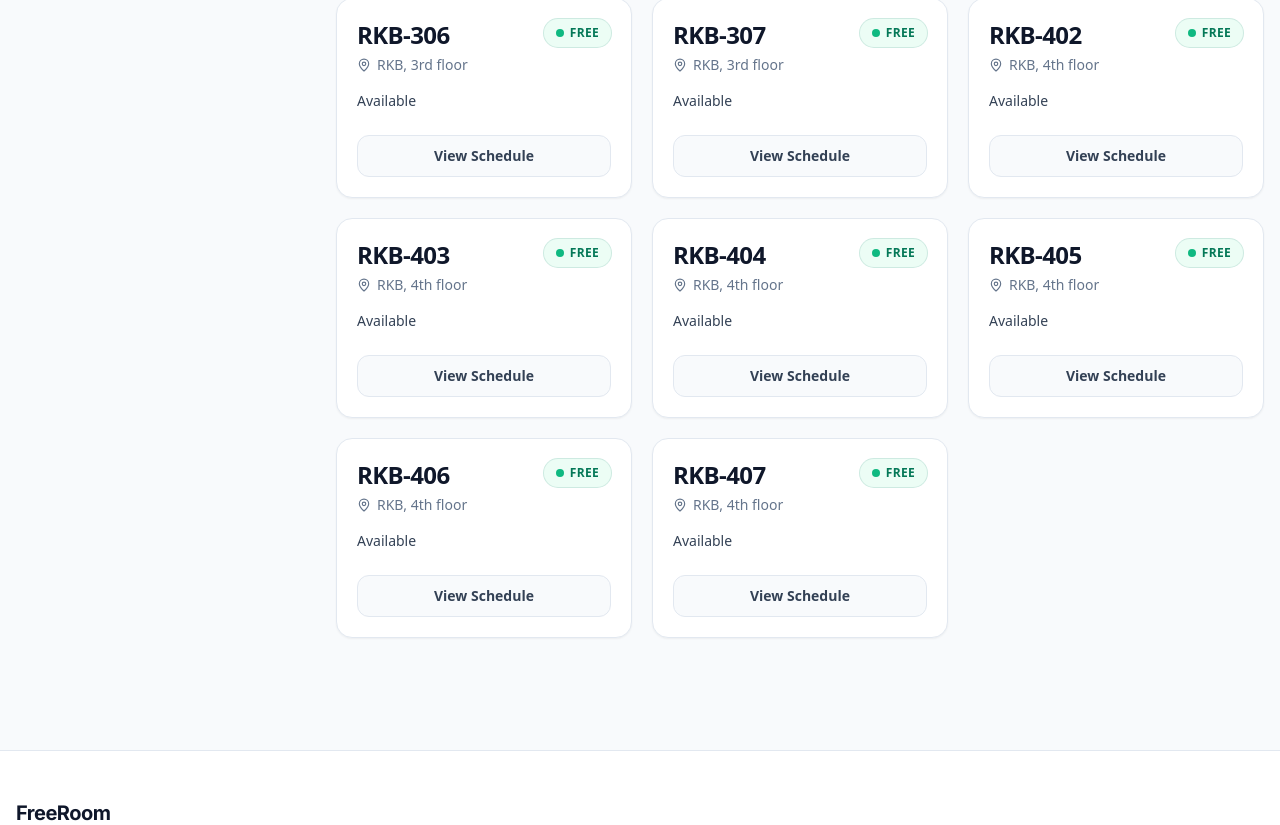
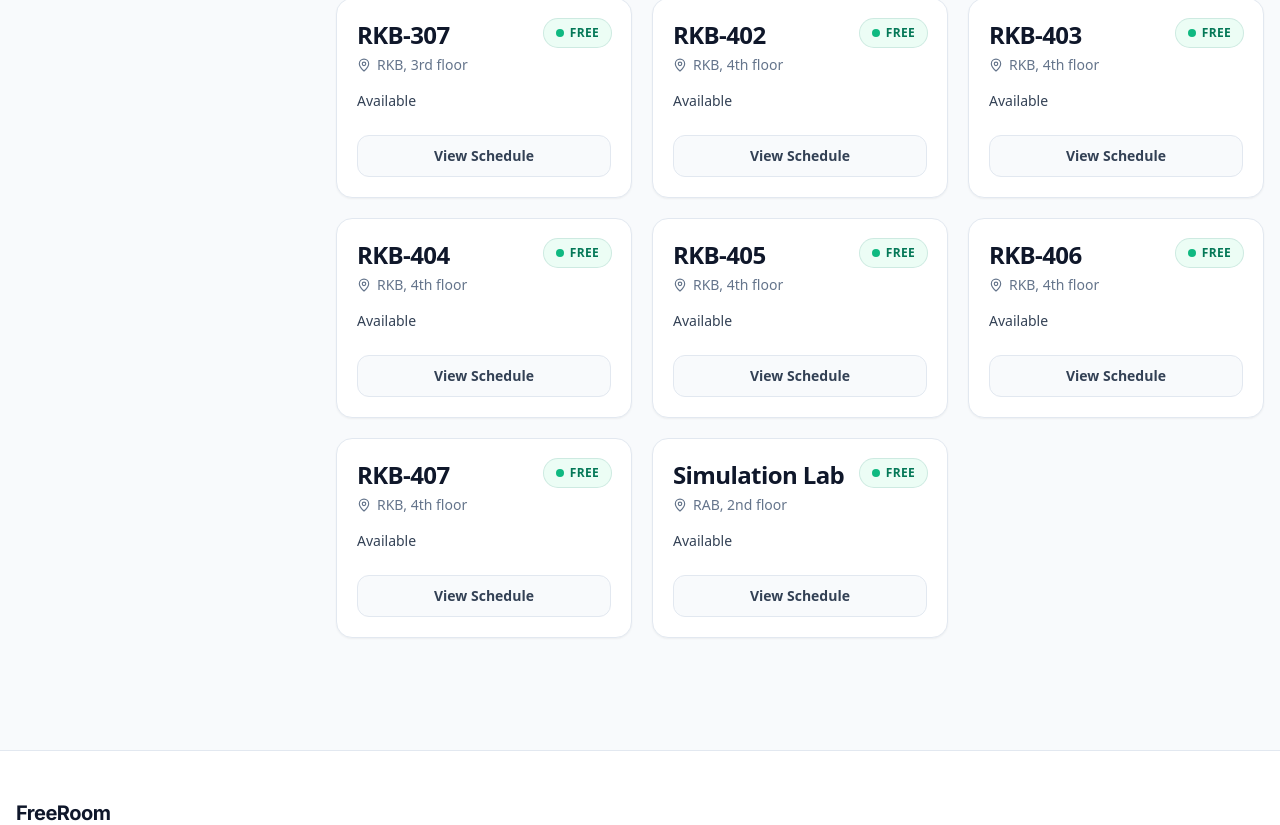
Before and after one commit to bhittu21/freeroom, a Next.js app: page / in a window 1280 px wide. Shown: the part 2067-2892 px from the top of the page. Built offline with nearby package versions, Linux system fonts and the light colour scheme.

Commit message:
Fixed Sort issue

```diff
--- a/components/RoomGrid.tsx
+++ b/components/RoomGrid.tsx
@@ -72,6 +72,12 @@ export default function RoomGrid({ rooms, buildings, floors }: RoomGridProps) {
         }
       }
       return { data: r, availability } as RoomWithStatus;
+    }).sort((a, b) => {
+      // Sort 'free' rooms first
+      if (a.availability.status === 'free' && b.availability.status !== 'free') return -1;
+      if (a.availability.status !== 'free' && b.availability.status === 'free') return 1;
+      // Secondary sort: alphabetically by room ID
+      return a.data.room.id.localeCompare(b.data.room.id);
     });
   }, [rooms, building, floor, timeMode, dateSelection, customDate, time, duration, nowTrigger]);
 
```
